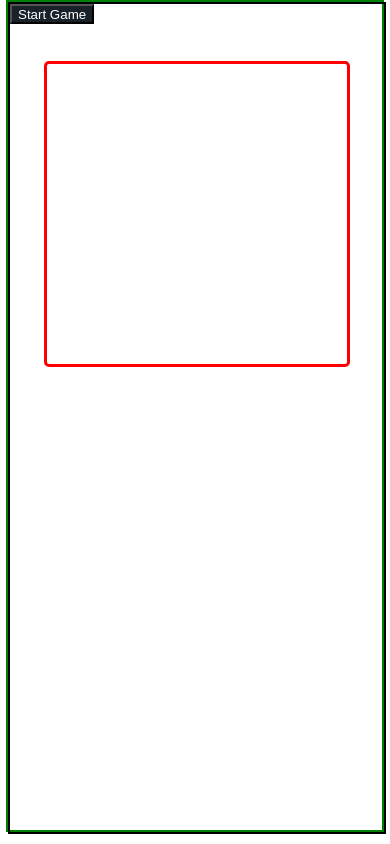
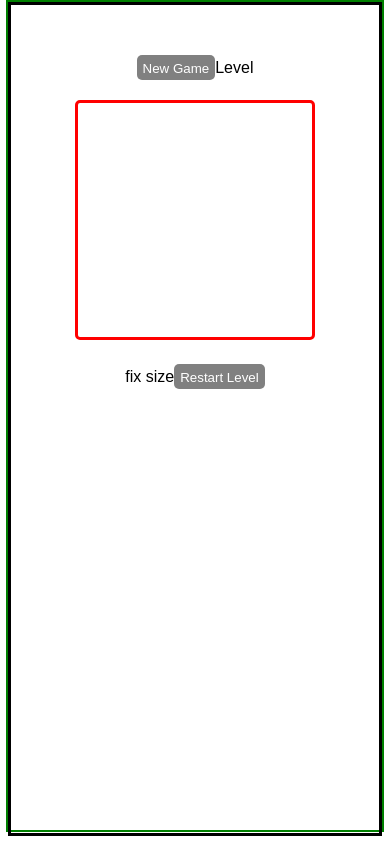
Before and after one commit to steffriedrichs/Project_1-React, a React (Create React App) app: page / in a window 390 px wide. Built offline with nearby package versions, Linux system fonts and the light colour scheme.

Commit message:
Align elements to be responsive

```diff
--- a/src/components/App/App.js
+++ b/src/components/App/App.js
@@ -1,7 +1,7 @@
 import React, { Component } from "react";
 import Board from "../Board/Board";
 
-import { Container, StartGameButton } from "./style";
+import { Container, TopContentContainer, StartGameButton, LevelDisplay, BottomContentContainer, RestartLevelButton, FixLevelSelector } from "./style";
 
 export default class App extends Component {
     constructor(props) {
@@ -14,14 +14,21 @@ export default class App extends Component {
     render() {
         return (
             <Container>
-                <StartGameButton
-                    onClick={() => {
-                        this.setState({ numberOfRows: 3 });
-                    }}
-                >
-                    Start Game
+                <TopContentContainer>
+                    <StartGameButton
+                        onClick={() => {
+                            this.setState({ numberOfRows: 3 });
+                        }}
+                    >
+                        New Game
                 </StartGameButton>
+                    <LevelDisplay>Level</LevelDisplay>
+                </TopContentContainer>
                 <Board numberOfRows={this.state.numberOfRows} />
+                <BottomContentContainer>
+                    <FixLevelSelector>fix size</FixLevelSelector>
+                    <RestartLevelButton>Restart Level</RestartLevelButton>
+                </BottomContentContainer>
             </Container>
         );
     }
--- a/src/components/App/style.js
+++ b/src/components/App/style.js
@@ -2,15 +2,47 @@ import styled from "styled-components";
 
 export const Container = styled.div`
     margin: auto;
-    border: 2px solid black;
-    width: 100%;
+    border: 3px solid black;
     height: 100%;
+    width: 60vw + 40px;
+    max-width: 440px;
     text-align: center;
 `;
 
+export const TopContentContainer = styled.div`
+    padding: 50px 20px 0px 20px;
+`;
+
 export const StartGameButton = styled.button`
-    display: block;
-    height: 20px;
-    background-color: #1a2229;
+    display: inline;
+    height: 25px;
+    line-height: 25px;
+    background-color: grey;
     color: white;
+    text-align: center;
+    border-radius: 5px;
+    border: none;
 `;
+
+export const LevelDisplay = styled.div`
+    display: inline;
+`;
+
+export const BottomContentContainer = styled.div`
+    padding: 0px 20px;
+`;
+
+export const RestartLevelButton = styled.button`
+    display: inline;
+    height: 25px;
+    line-height: 25px;
+    background-color: grey;
+    color: white;
+    text-align: center;
+    border-radius: 5px;
+    border: none;
+`;
+
+export const FixLevelSelector = styled.div`
+    display: inline;
+`;
--- a/src/components/Board/style.js
+++ b/src/components/Board/style.js
@@ -3,10 +3,12 @@ import styled from "styled-components";
 export const PlayingBoard = styled.div`
     border: 3px solid red;
     display: inline-block;
-    width: 300px;
-    height: 300px;
-    margin-top: 10%;
+    width: 60vw;
+    height: 60vw;
+    max-width: 400px;
+    max-height: 400px;
     border-radius: 5px;
+    margin: 20px;
 `;
 
 export const FieldElement = styled.div`
```
